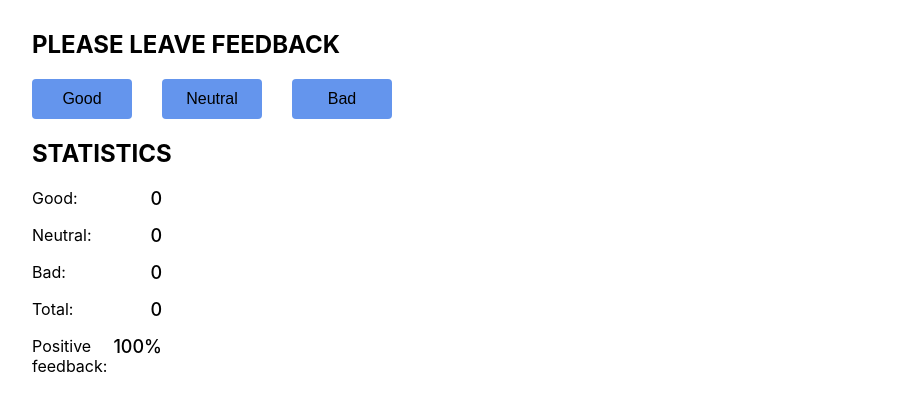
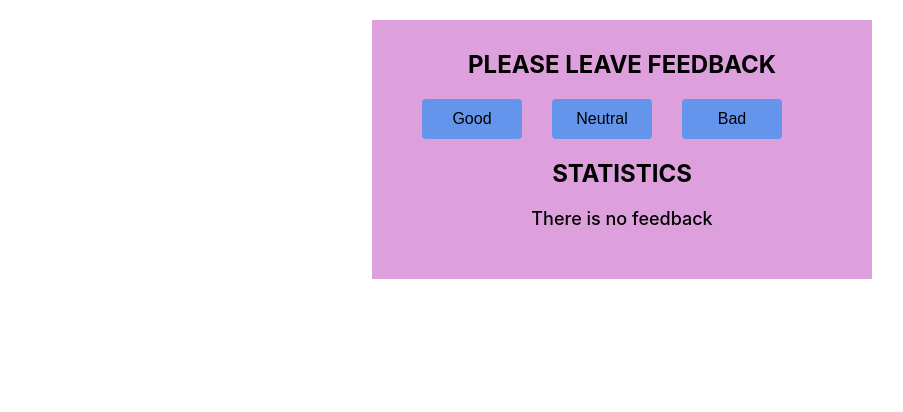
Before and after one commit to VitaNYCH/goit-react-hw-02-feedback, a React (Create React App) app: page / in a window 1280 px wide. Shown: the top 412 px of the page, without its empty margins (18-921 px from the left). Built offline with nearby package versions, Linux system fonts and the light colour scheme.

Commit message:
completed step 4 from hometask

```diff
--- a/src/components/App/App.jsx
+++ b/src/components/App/App.jsx
@@ -2,7 +2,8 @@ import React, {Component} from "react";
 import { Container } from "./App.styled";
 import {Section} from './Section';
 import {FeedbackOptions} from './FeedbackOptions';
-import { Statistics } from "./Statistics/Statistics";
+import { Statistics } from "./Statistics";
+import { Notification } from "./Notification";
 
 
 export class App extends Component {
@@ -11,35 +12,18 @@ state = {
     neutral: 0,
     bad: 0,
 }
-// handleGoodRate = evt => {
-//    console.log(evt);
-//   this.setState(
-//    {[evt]: this.state[evt] +1,
-//    });
-// };
-handelGoodRate = () => {
- this.setState(prevState =>(
-   {good: prevState.good +1,})
-  )
-};
 
-handelNeutralRate = () => {
-   this.setState(prevState =>(
-   {neutral: prevState.neutral +1,
-   }));
-};
 
-handelBadRate = () => {
-   this.setState(prevState => (
-    {bad: prevState.bad +1,
-   }));
-
+feedbackState = (e) =>{
+   console.log(this.state)
+   this.setState({[e]: this.state[e] + 1,})
 }
 
 countTotalFeedback =(state)=>{
    const{ good, neutral, bad} = state;
    let total = 0;
    total = good + neutral + bad
+   console.log(total);
 
    return total;
 };
@@ -57,23 +41,28 @@ countPositiveFeedbackPercentage = (state)=>{
 
 
 render(){
+const {good, neutral, bad} = this.state;
+const options = Object.keys(this.state);
 
 return (<Container>
 <Section title ='Please leave Feedback'>
-<FeedbackOptions onGoodRate={this.handelGoodRate}
-onNeutralRate={this.handelNeutralRate}
-onBadRate={this.handelBadRate}
+<FeedbackOptions
+options = {options}
+onLeaveFeedback = {this.feedbackState}
 />
+
 </Section>
 <Section title = 'Statistics'>
+{ this.countTotalFeedback(this.state) > 0 ?
 <Statistics
-good ={this.state.good}
-neutral ={this.state.neutral}
-bad = {this.state.bad}
+good ={good}
+neutral ={neutral}
+bad = {bad}
 total = {this.countTotalFeedback(this.state)}
 positivePercentage ={this.countPositiveFeedbackPercentage(this.state)}
-/>
+/> : <Notification text ='There is no feedback'/>}
 </Section>
+
 
 </Container>)
 
--- a/src/components/App/App.styled.jsx
+++ b/src/components/App/App.styled.jsx
@@ -3,5 +3,10 @@ import styled from '@emotion/styled';
 export const Container = styled.div`
 padding: 50px;
 padding-top: 10px;
+margin:0 auto;
+margin-top: 20px;
+
+width: 400px;
+background-color: #DDA0DD;
 
 `;
--- a/src/components/App/FeedbackOptions/FeedbackOptions.jsx
+++ b/src/components/App/FeedbackOptions/FeedbackOptions.jsx
@@ -1,23 +1,20 @@
 import React from 'react';
-
+import PropTypes from 'prop-types';
 import { Button } from './FeedbackOptions.styled';
 
-export const FeedbackOptions =({onGoodRate, onNeutralRate,onBadRate})=>{
-return (<>
-   <Button
-type = "button"
-onClick = {onGoodRate}>
- Good
-</Button>
- <Button
- type = "button"
- onClick = {onNeutralRate}>
- Neutral
- </Button>
- <Button
- type = "button"
- onClick = {onBadRate}>
- Bad
- </Button>
+export const FeedbackOptions =({options, onLeaveFeedback})=>{
+return (<>{options.map(option=> {return ( <Button
+    type = "button"
+    key = {option}
+    onClick = {()=>onLeaveFeedback(option)}>
+    {option}
+    </Button>)
+}
+)}
  </>);
 }
+
+FeedbackOptions.propTypes = {
+options: PropTypes.arrayOf(PropTypes.string.isRequired),
+onLeaveFeedback: PropTypes.func.isRequired,
+}
--- a/src/components/App/FeedbackOptions/FeedbackOptions.styled.jsx
+++ b/src/components/App/FeedbackOptions/FeedbackOptions.styled.jsx
@@ -9,6 +9,7 @@ border: none;
 border-radius: 4px;
 cursor: pointer;
 font-size: 16px;
+text-transform: capitalize;
 
 background-color: CornflowerBlue;
 margin-right: 30px;
--- /dev/null
+++ b/src/components/App/Notification/Notification.jsx
@@ -0,0 +1,10 @@
+import React from "react";
+import { NotificationSection } from "./Notification.styled";
+
+export const Notification =({text})=> {
+return(
+<NotificationSection>
+ {text}
+</NotificationSection>
+)
+}
--- /dev/null
+++ b/src/components/App/Notification/Notification.styled.jsx
@@ -0,0 +1,13 @@
+import styled from "@emotion/styled";
+
+export const NotificationSection = styled.section`
+display: flex;
+justify-content: center;
+
+margin: 0;
+margin-top:20px;
+padding: 0;
+font-size: 18px;
+font-weight: 500;
+
+`
--- /dev/null
+++ b/src/components/App/Notification/index.js
@@ -0,0 +1 @@
+export {Notification} from './Notification';
--- a/src/components/App/Section/Section.styled.jsx
+++ b/src/components/App/Section/Section.styled.jsx
@@ -1,6 +1,9 @@
 import styled from '@emotion/styled';
 
 export const FeedbackTitle = styled.h2`
+display:flex;
+justify-content: center;
+
 font-size: 24px;
 text-transform: uppercase;
 
--- a/src/components/App/Statistics/Statistics.styled.jsx
+++ b/src/components/App/Statistics/Statistics.styled.jsx
@@ -8,13 +8,13 @@ export const StatisticsSection = styled.section`
  `;
 
  export const StatisticsTitle = styled.h2`
- margin:0 120px;
+ margin: 0;
  `;
 
  export const StatisticsList = styled.ul`
  list-style: none;
  width: 130px;
- margin: 0;
+ margin: 0 auto;
  padding: 0;
  `;
 
--- /dev/null
+++ b/src/components/App/Statistics/index.js
@@ -0,0 +1 @@
+export {Statistics} from './Statistics';
```
